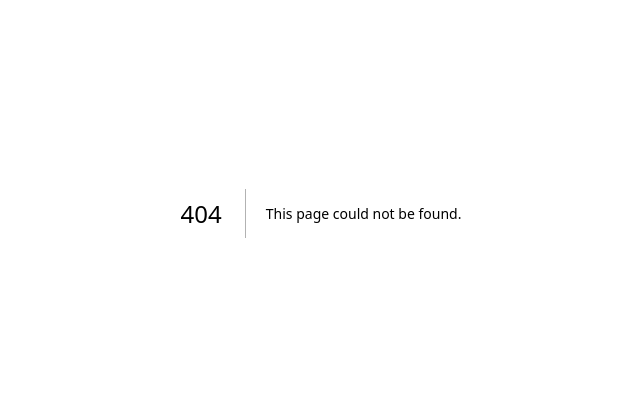
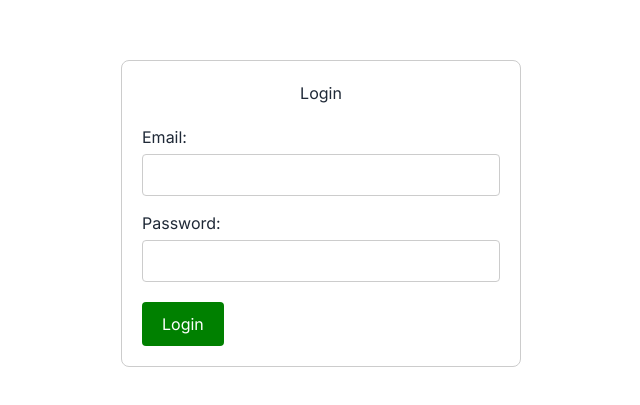
Before and after one commit to edoszhan/osume-pages, a Next.js app: page /login in a window 1280 px wide. Before the commit this address had no page. Shown: the part 203-608 px from the top of the page, without its empty margins (319-959 px from the left). Built offline with nearby package versions, Linux system fonts and the light colour scheme.

Commit message:
login auth

```diff
--- /dev/null
+++ b/app/(auth)/login/page.tsx
@@ -0,0 +1,56 @@
+"use client";
+
+import { use, useState } from 'react';
+import Router from 'next/router';
+import { useRouter } from 'next/navigation';
+import { redirect } from 'next/navigation';
+
+const LoginPage = () => {
+  const router = useRouter();
+  const [email, setEmail] = useState('');
+  const [password, setPassword] = useState('');
+
+  const handleLogin = async (e) => {
+    e.preventDefault();
+    //  TODO: Implement login logic here
+    if (email === 'user@gmail.com' && password === 'password') {
+      // Redirect to the dashboard or any other page after successful login
+        router.push('/');
+    } else {
+      alert('Invalid email or password');
+    }
+  };
+
+  return (
+    <div style={{ display: 'flex', justifyContent: 'center', alignItems: 'center', height: '100vh' }}>
+      <div style={{ width: '400px', padding: '20px', border: '1px solid #ccc', borderRadius: '8px' }}>
+        <h1 style={{ textAlign: 'center', marginBottom: '20px' }}>Login</h1>
+        <form onSubmit={handleLogin}>
+          <div style={{ marginBottom: '15px' }}>
+            <label style={{ display: 'block', marginBottom: '5px' }}>Email:</label>
+            <input
+              type="email"
+              value={email}
+              onChange={(e) => setEmail(e.target.value)}
+              style={{ width: '100%', padding: '8px', fontSize: '16px', borderRadius: '4px', border: '1px solid #ccc' }}
+              required
+            />
+          </div>
+          <div style={{ marginBottom: '20px' }}>
+            <label style={{ display: 'block', marginBottom: '5px' }}>Password:</label>
+            <input
+              type="password"
+              value={password}
+              onChange={(e) => setPassword(e.target.value)}
+              style={{ width: '100%', padding: '8px', fontSize: '16px', borderRadius: '4px', border: '1px solid #ccc' }}
+              required
+            />
+          </div>
+          <button type="submit" style={{ backgroundColor: 'green', color: '#fff', padding: '10px 20px', fontSize: '16px', borderRadius: '4px', border: 'none', cursor: 'pointer' }}>Login</button>
+        </form>
+      </div>
+    </div>
+  );
+};
+
+export default LoginPage;
--- /dev/null
+++ b/pages/book/[book_id]/page.tsx
@@ -0,0 +1,17 @@
+"use client";
+import { useRouter } from 'next/router';
+
+const PageComponent = () => {
+  const router = useRouter();
+  const { book_id, book_image, book_name } = router.query;
+  console.log(router.query);
+
+  return (
+    <div>
+      <h1>Page of the {book_id} </h1>
+      <img src={book_image} alt={book_name} />
+    </div>
+  );
+};
+
+export default PageComponent;
```
Also changed, not shown: app/(auth)/register/page.tsx (added).
